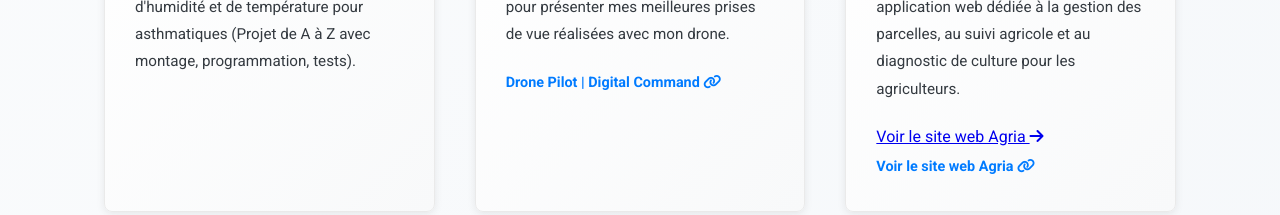
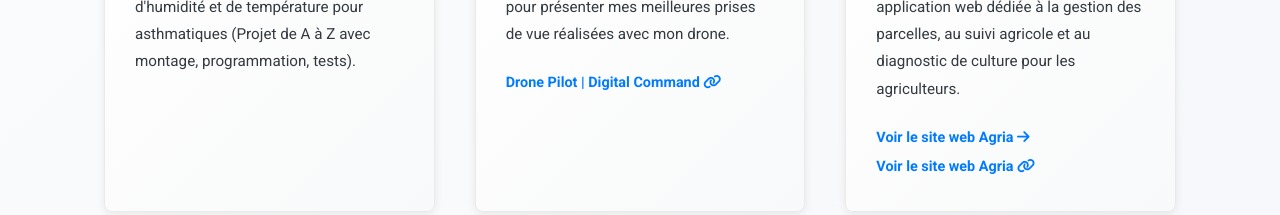
Before and after one commit to lucasthevenet19-oss/Pr-sentation-de-Lucas-Thevenet, a plain HTML site: page index.html in a window 1280 px wide. Shown: the part 2660-2875 px from the top of the page. Drawn offline with nearby package versions, Linux system fonts and the light colour scheme.

Commit message:
Update index.html

```diff
--- a/index.html
+++ b/index.html
@@ -69,7 +69,7 @@
                 <div class="project-card-class">
                     <h3>Projet d'étude : Agria</h3>
                     <p>Conception et développement d’une application web dédiée à la gestion des parcelles, au suivi agricole et au diagnostic de culture pour les agriculteurs.</p>
-                    <a href="https://lucasthevenet19-oss.github.io/Pr-sentation-de-Lucas-Thevenet/presentation/presentation-agria.html" target="_blank" rel="noopener">Voir le site web Agria <i class="fas fa-arrow-right"></i></a>
+                    <a href="https://lucasthevenet19-oss.github.io/Pr-sentation-de-Lucas-Thevenet/presentation/presentation-agria.html" target="_blank" rel="noopener" class="link-project">Voir le site web Agria <i class="fas fa-arrow-right"></i></a>
                     <a href="https://lucasthevenet19-oss.github.io/Pr-sentation-de-Lucas-Thevenet/web/index.html" target="_blank" rel="noopener" class="link-project">Voir le site web Agria <i class="fas fa-link"></i></a>
                 </div>
             </div>
```
